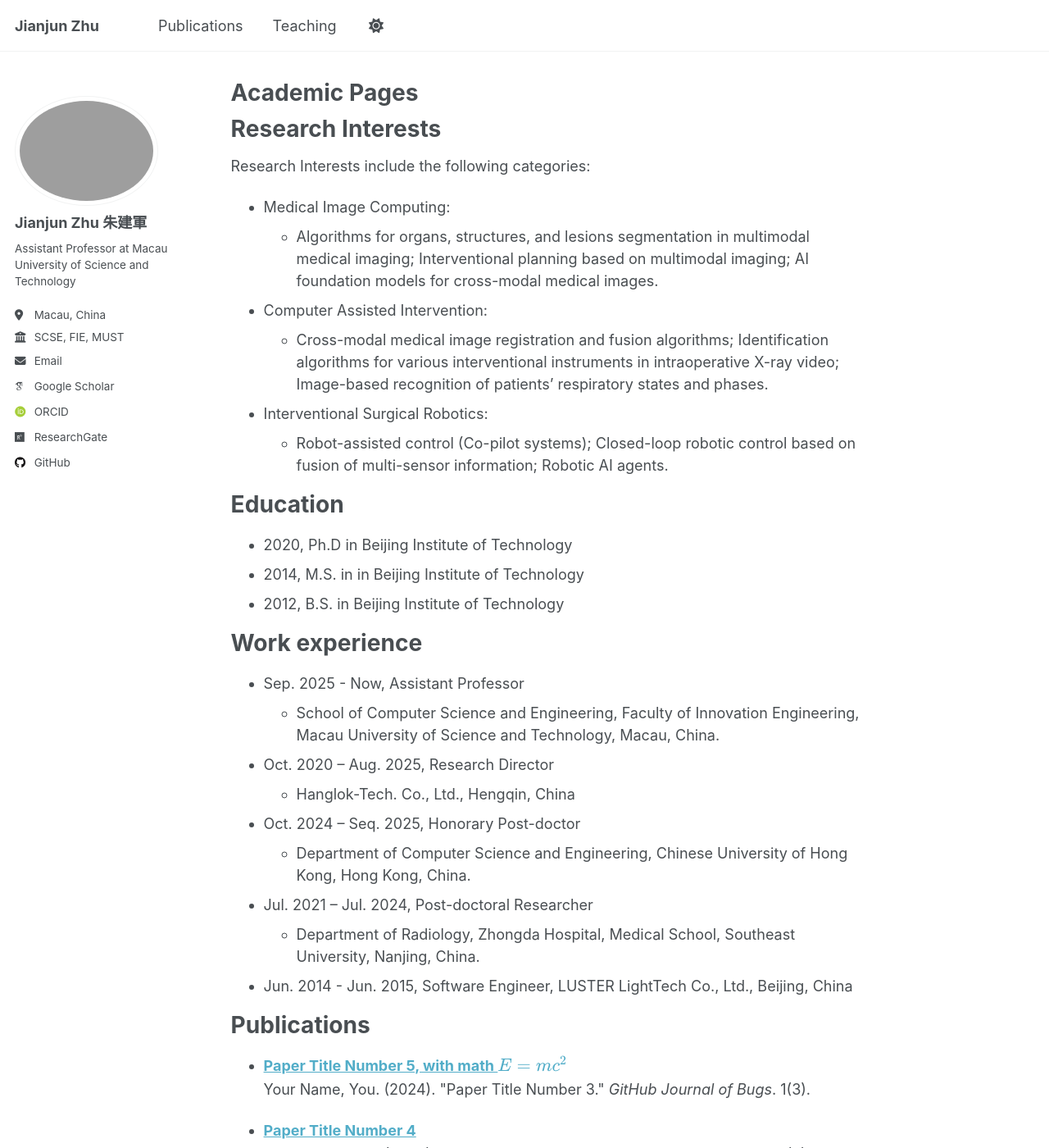
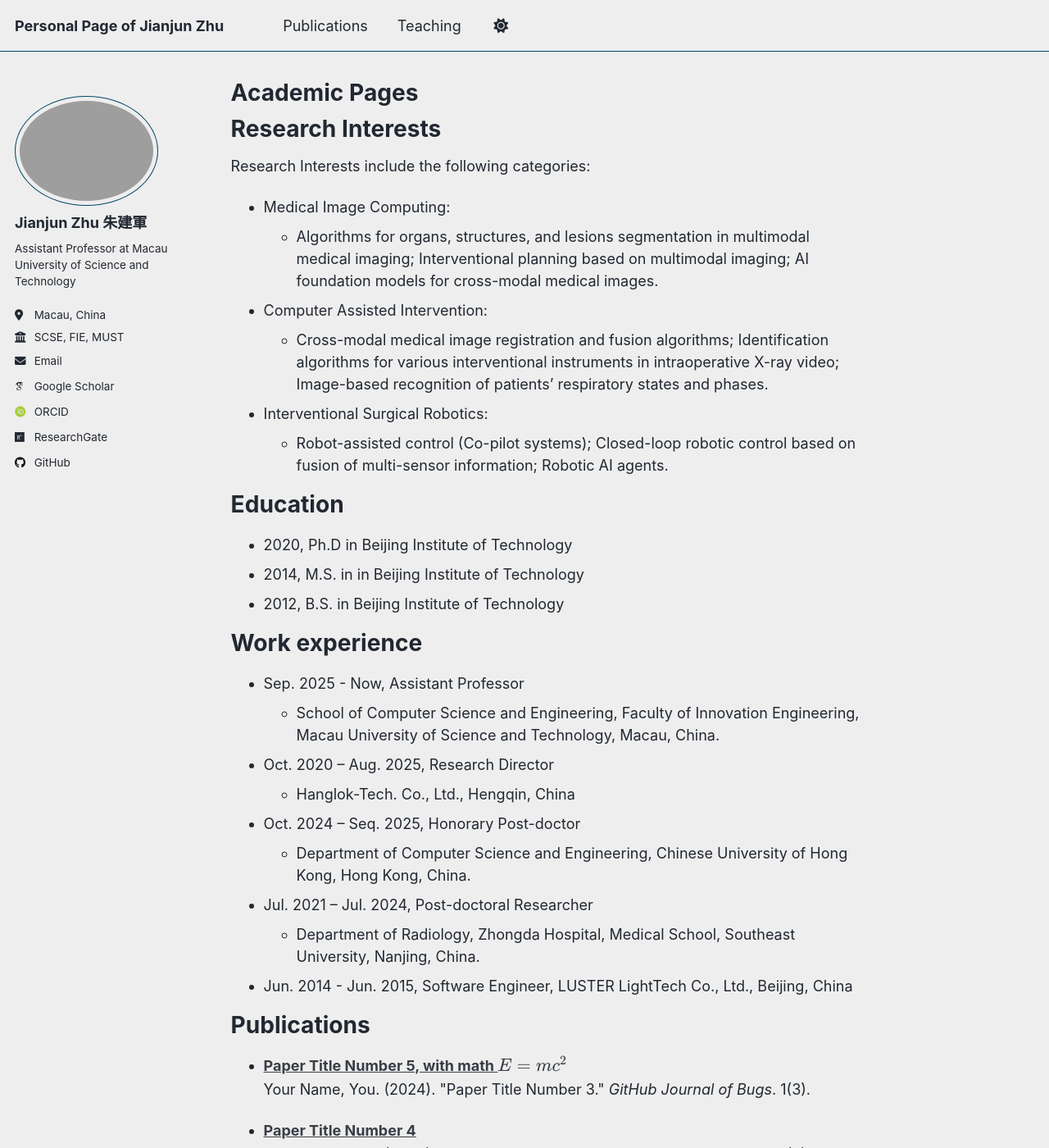
Before and after one commit to JianjunZhu/JianjunZhu.github.io, a Jekyll site: the page built from _pages/about.md, in a window 1280 px wide and 1400 px high. Shown: the whole window at 82% size. Built offline with Jekyll 4.4.1, drawn with Linux system fonts in a browser that asks for light colours; some web fonts are replaced; a script that is not in the unit is left out.

Commit message:
Update _config.yml

```diff
--- a/_config.yml
+++ b/_config.yml
@@ -8,8 +8,8 @@
 
 # Basic Site Settings
 locale                   : "en-US"
-site_theme               : "default" # Currently available options are "default", "air"
-title                    : "Jianjun Zhu"
+site_theme               : "air" # Currently available options are "default", "air"
+title                    : "Personal Page of Jianjun Zhu"
 title_separator          : "-"
 name                     : &name "Jianjun Zhu"
 description              : &description "Assistant Professor at MUST"   # Update this with a general description of your site, this is the default if not overridden by a page
```
